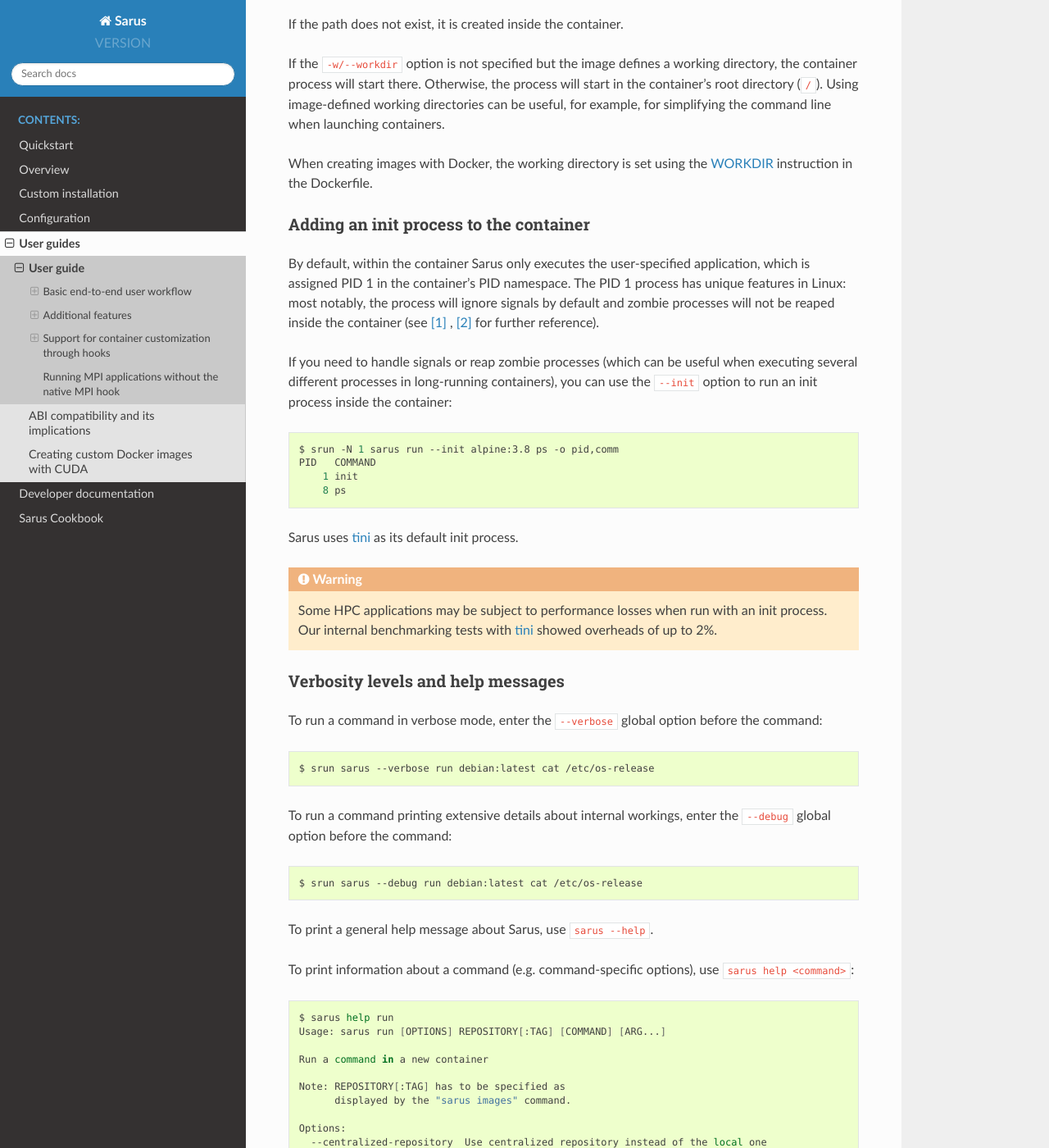
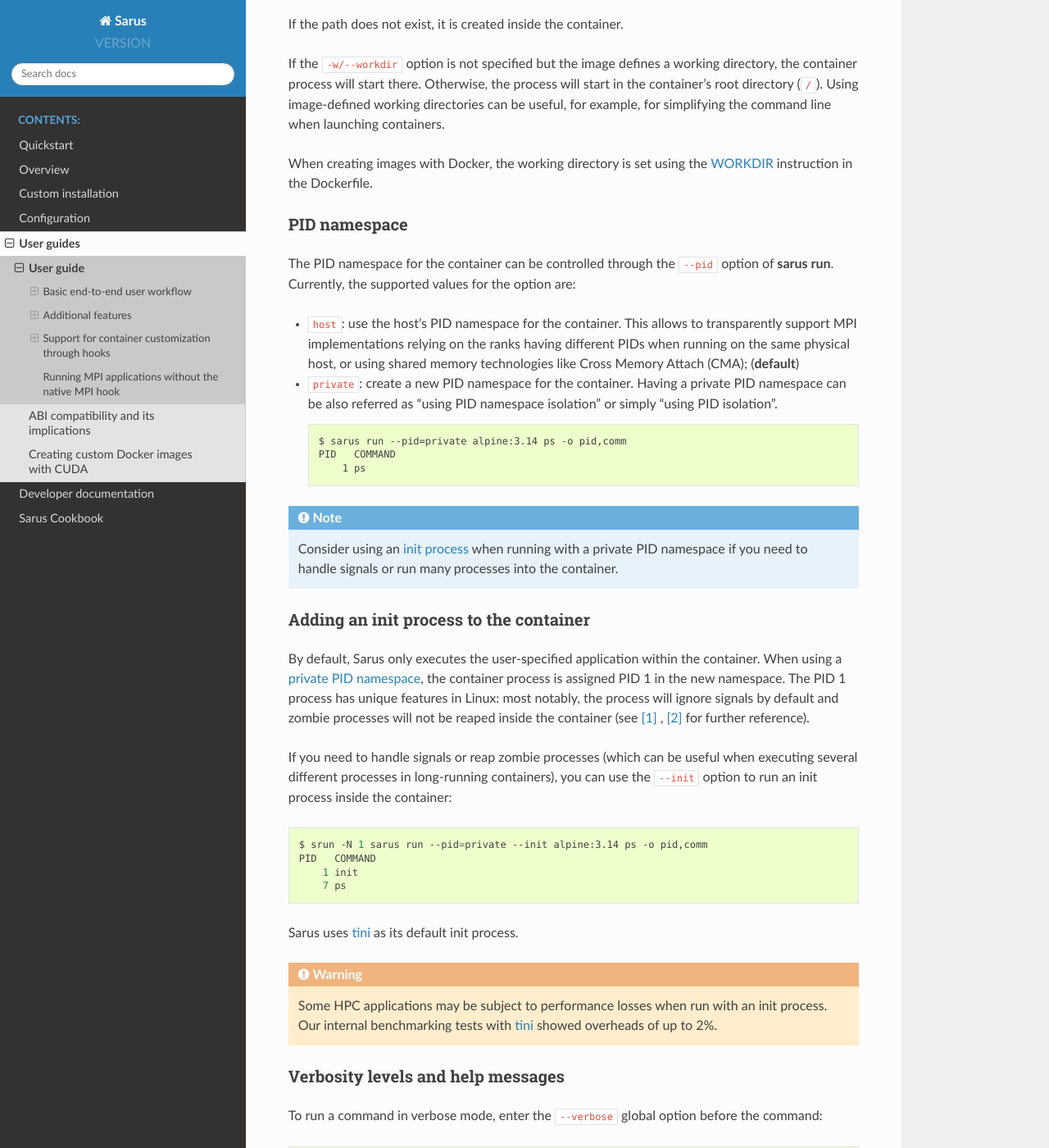
Before and after one commit to eth-cscs/sarus, a Sphinx documentation site: the page built from doc/user/user_guide.rst, in a window 1280 px wide and 1400 px high, scrolled down 11793 px. Shown: the whole window at 82% size. Built offline with Sphinx 7.4.7 and the Read the Docs theme 2.0.0, drawn with Linux system fonts in a browser that asks for light colours; some of the changed text lies outside the part shown.

Commit message:
Added --pid option to control PID isolation; share PID namespace with host by default

```diff
--- a/doc/user/user_guide.rst
+++ b/doc/user/user_guide.rst
@@ -353,15 +353,6 @@ displayed by the :program:`sarus images` command:
     $ sarus rmi load/library/my_debian
     removed load/library/my_debian/latest
 
-
-Accessing host directories from the container
----------------------------------------------
-
-System administrators can configure Sarus to automatically mount facilities
-like parallel filesystems into every container. Refer to your site documentation
-or system administrator to know which resources have been enabled on a specific
-system.
-
 .. _user-environment:
 
 Environment
@@ -399,6 +390,15 @@ in the following order (later entries override earlier entries):
    image with the value from the host.
    If no ``=`` is provided and a matching variable is not found in the host
    environment, the option is ignored and the variable is not set in the container.
+
+
+Accessing host directories from the container
+---------------------------------------------
+
+System administrators can configure Sarus to automatically mount facilities
+like parallel filesystems into every container. Refer to your site documentation
+or system administrator to know which resources have been enabled on a specific
+system.
 
 .. _user-custom-mounts:
 
@@ -651,13 +651,45 @@ When creating images with Docker, the working directory is set using the
 `WORKDIR <https://docs.docker.com/engine/reference/builder/#workdir>`_
 instruction in the Dockerfile.
 
+.. _user-private-pid:
+
+PID namespace
+-------------
+
+The PID namespace for the container can be controlled through the ``--pid``
+option of :program:`sarus run`. Currently, the supported values for the option
+are:
+
+* ``host``: use the host's PID namespace for the container. This allows to
+  transparently support MPI implementations relying on the ranks having
+  different PIDs when running on the same physical host, or using shared memory
+  technologies like Cross Memory Attach (CMA); (**default**)
+* ``private``: create a new PID namespace for the container. Having a private
+  PID namespace can be also referred as "using PID namespace isolation" or
+  simply "using PID isolation".
+
+  .. code-block::
+
+      $ sarus run --pid=private alpine:3.14 ps -o pid,comm
+      PID   COMMAND
+          1 ps
+
+
+.. note::
+   Consider using an :ref:`init process <user-init-process>` when running with
+   a private PID namespace if you need to handle signals or run many processes
+   into the container.
+
+.. _user-init-process:
+
 Adding an init process to the container
 ---------------------------------------
 
-By default, within the container Sarus only executes the user-specified application,
-which is assigned PID 1 in the container's PID namespace. The PID 1 process has unique
-features in Linux: most notably, the process will ignore signals by default and zombie
-processes will not be reaped inside the container (see
+By default, Sarus only executes the user-specified application within the container.
+When using a :ref:`private PID namespace <user-private-pid>`, the container
+process is assigned PID 1 in the new namespace. The PID 1 process has unique
+features in Linux: most notably, the process will ignore signals by default and
+zombie processes will not be reaped inside the container (see
 `[1] <https://blog.phusion.nl/2015/01/20/docker-and-the-pid-1-zombie-reaping-problem/>`_ ,
 `[2] <https://hackernoon.com/the-curious-case-of-pid-namespaces-1ce86b6bc900>`_ for further reference).
 
@@ -667,10 +699,10 @@ executing several different processes in long-running containers), you can use t
 
 .. code-block:: bash
 
-    $ srun -N 1 sarus run --init alpine:3.8 ps -o pid,comm
+    $ srun -N 1 sarus run --pid=private --init alpine:3.14 ps -o pid,comm
     PID   COMMAND
         1 init
-        8 ps
+        7 ps
 
 Sarus uses `tini <https://github.com/krallin/tini>`_ as its default init process.
 
@@ -866,6 +898,13 @@ to reproduce the environment variables which were defined upon the launch
 of the remote container. The aim is to replicate the experience of actually
 accessing a shell in the container as it was created.
 
+.. warning::
+   The SSH hook currently does not implement a poststop functionality and
+   requires the use of a private PID namespace to cleanup the Dropbear daemon.
+   Thus, the hook currently requires the use of a :ref:`private PID namespace <user-private-pid>`
+   for the container. Thus, the ``--ssh`` option of :program:`sarus run` implies
+   ``--pid=private``, and is incompatible with the use of ``--pid=host``.
+
 OpenMPI communication through SSH
 ---------------------------------
 
```
Also changed, not shown: CHANGELOG.md (+6 -3 lines), doc/config/ssh-hook.rst (+7 -0 lines), doc/developer/ssh.rst (+1 -1 lines), doc/overview/overview.rst (+15 -9 lines), 9 other files.
